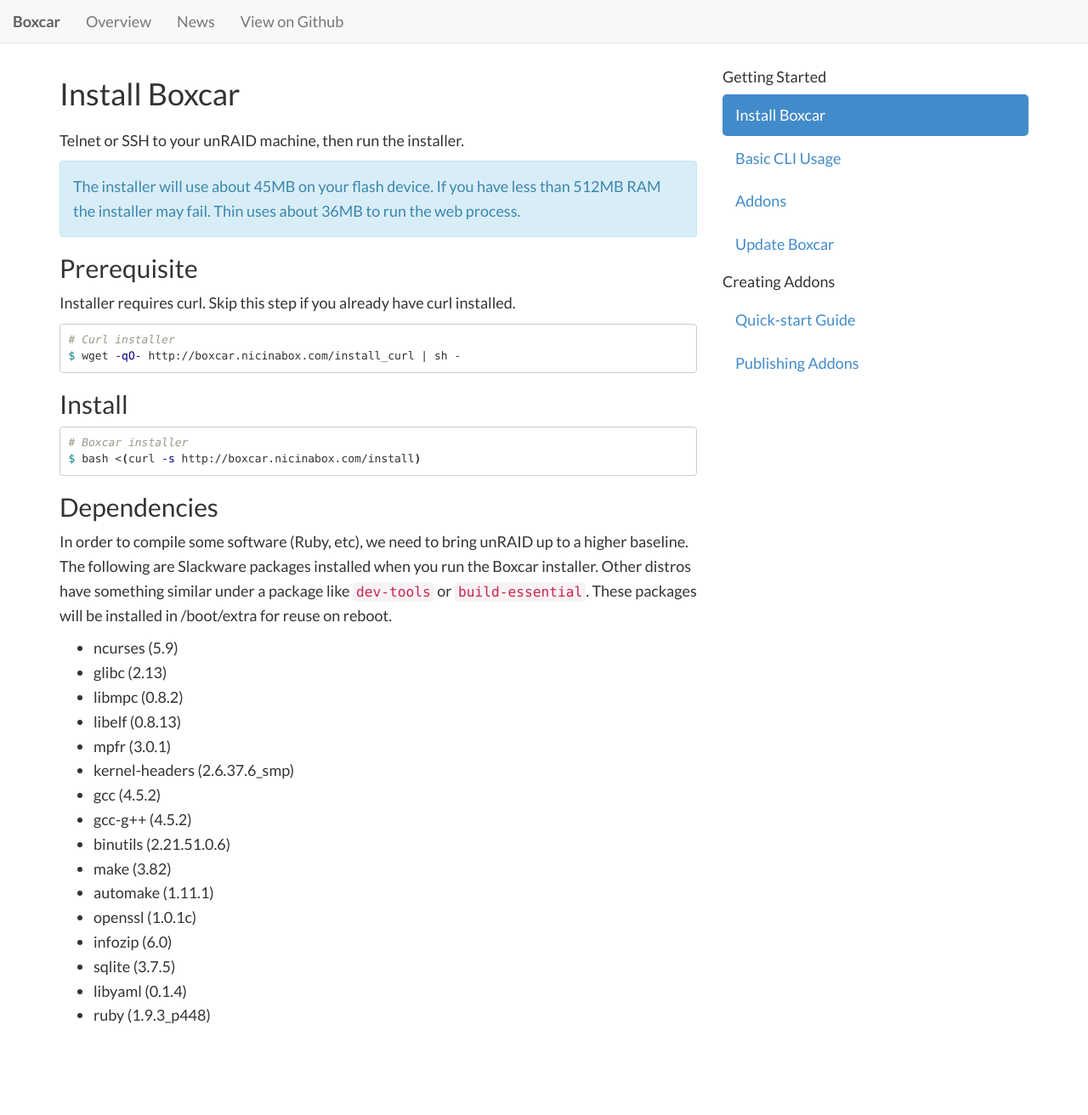
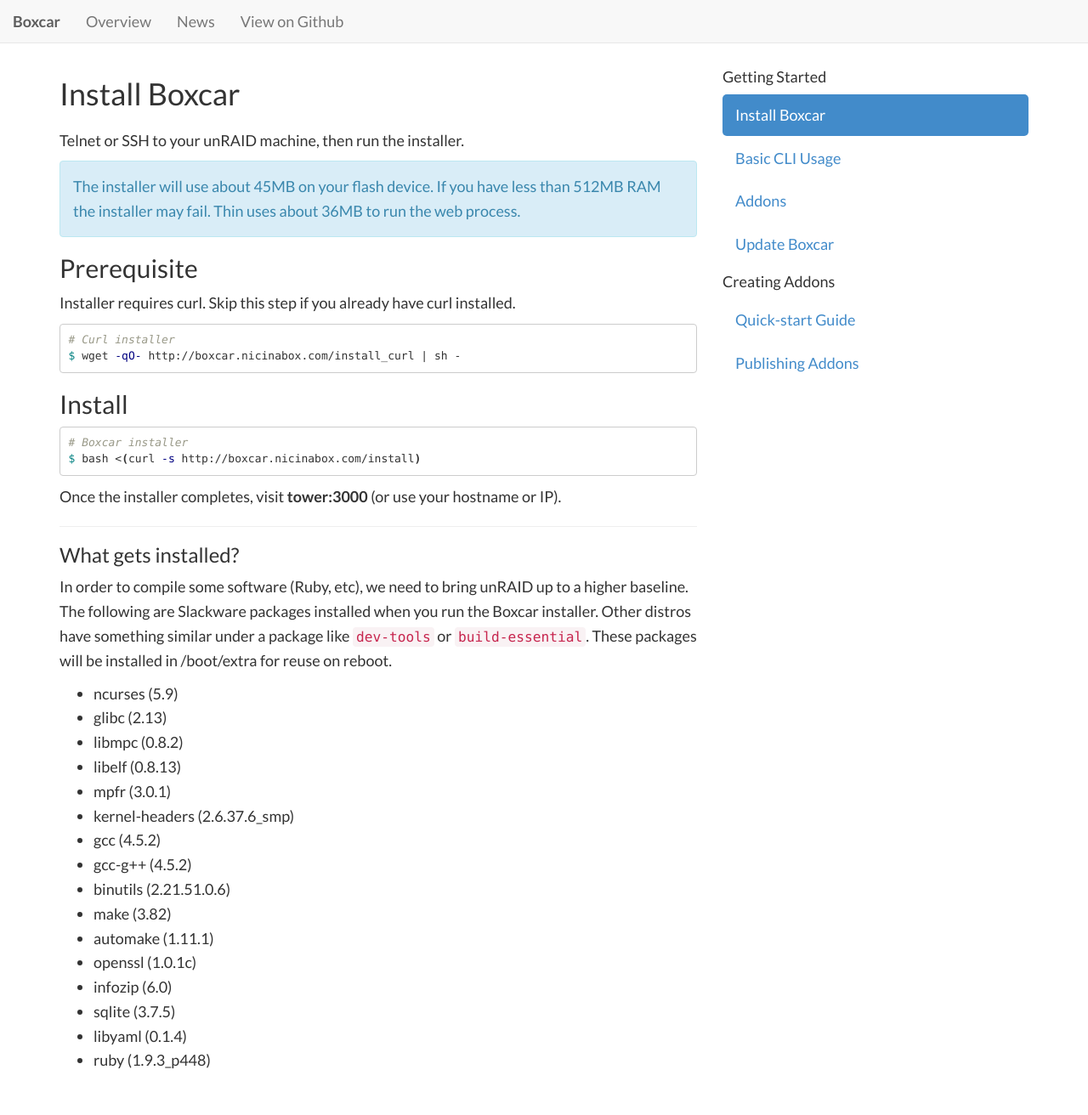
Before and after one commit to nicinabox/boxcar, a Jekyll site: the page built from docs/install.md, in a window 1280 px wide. Shown: the whole page at 85% size. Built offline with Jekyll 4.4.1, drawn with Linux system fonts in a browser that asks for light colours; nearby versions of some CDN libraries; Markdown is read by kramdown in place of the engine named in the settings; comment, search, counter and statistics services are not loaded; before the commit the page ends 1259 px from its top, so only the background shows below that.

Commit message:
Update docs

````diff
--- a/docs/install.md
+++ b/docs/install.md
@@ -25,8 +25,11 @@ $ wget -qO- http://boxcar.nicinabox.com/install_curl | sh -
 # Boxcar installer
 $ bash <(curl -s http://boxcar.nicinabox.com/install)
 ```
+Once the installer completes, visit **tower:3000** (or use your hostname or IP).
 
-## Dependencies
+---
+
+### What gets installed?
 
 In order to compile some software (Ruby, etc), we need to bring unRAID up to a higher baseline. The following are Slackware packages installed when you run the Boxcar installer. Other distros have something similar under a package like `dev-tools` or `build-essential`. These packages will be installed in /boot/extra for reuse on reboot.
 
````
